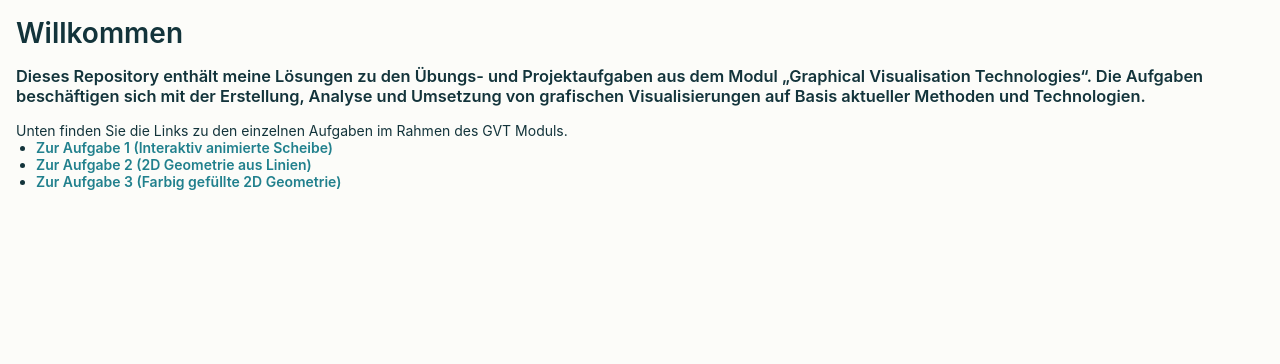
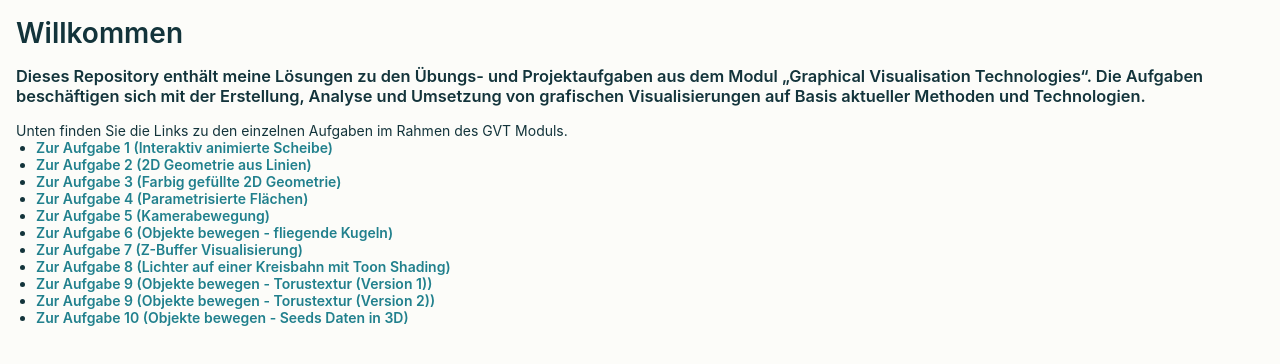
Before and after one commit to avr2025-annab/GVT, a plain HTML site: page index.html in a window 1280 px wide. Drawn offline with Linux system fonts and the light colour scheme.

Commit message:
Update index.html

```diff
--- a/index.html
+++ b/index.html
@@ -72,6 +72,14 @@ ul {
       <li><a href="aufgabe1/index.html">Zur Aufgabe 1 (Interaktiv animierte Scheibe)</a></li>
         <li><a href="aufgabe2/index.html">Zur Aufgabe 2 (2D Geometrie aus Linien)</a></li>
           <li><a href="aufgabe3/index.html">Zur Aufgabe 3 (Farbig gefüllte 2D Geometrie)</a></li>
+		  <li><a href="aufgabe4/index.html">Zur Aufgabe 4 (Parametrisierte Flächen)</a></li>
+        <li><a href="aufgabe5/index.html">Zur Aufgabe 5 (Kamerabewegung)</a></li>
+          <li><a href="aufgabe6/index.html">Zur Aufgabe 6 (Objekte bewegen - fliegende Kugeln)</a></li>
+		   <li><a href="aufgabe7/index.html">Zur Aufgabe 7 (Z-Buffer Visualisierung)</a></li>
+			<li><a href="aufgabe8/index.html">Zur Aufgabe 8 (Lichter auf einer Kreisbahn mit Toon Shading)</a></li>
+		<li><a href="aufgabe9/new/index.html">Zur Aufgabe 9 (Objekte bewegen - Torustextur (Version 1))</a></li>
+			<li><a href="aufgabe9/jpg/index.html">Zur Aufgabe 9 (Objekte bewegen - Torustextur (Version 2))</a></li>
+				<li><a href="aufgabe10/index.html">Zur Aufgabe 10 (Objekte bewegen - Seeds Daten in 3D)</a></li>
       <!-- Weitere Links -->
     </ul>
   </div>
```
